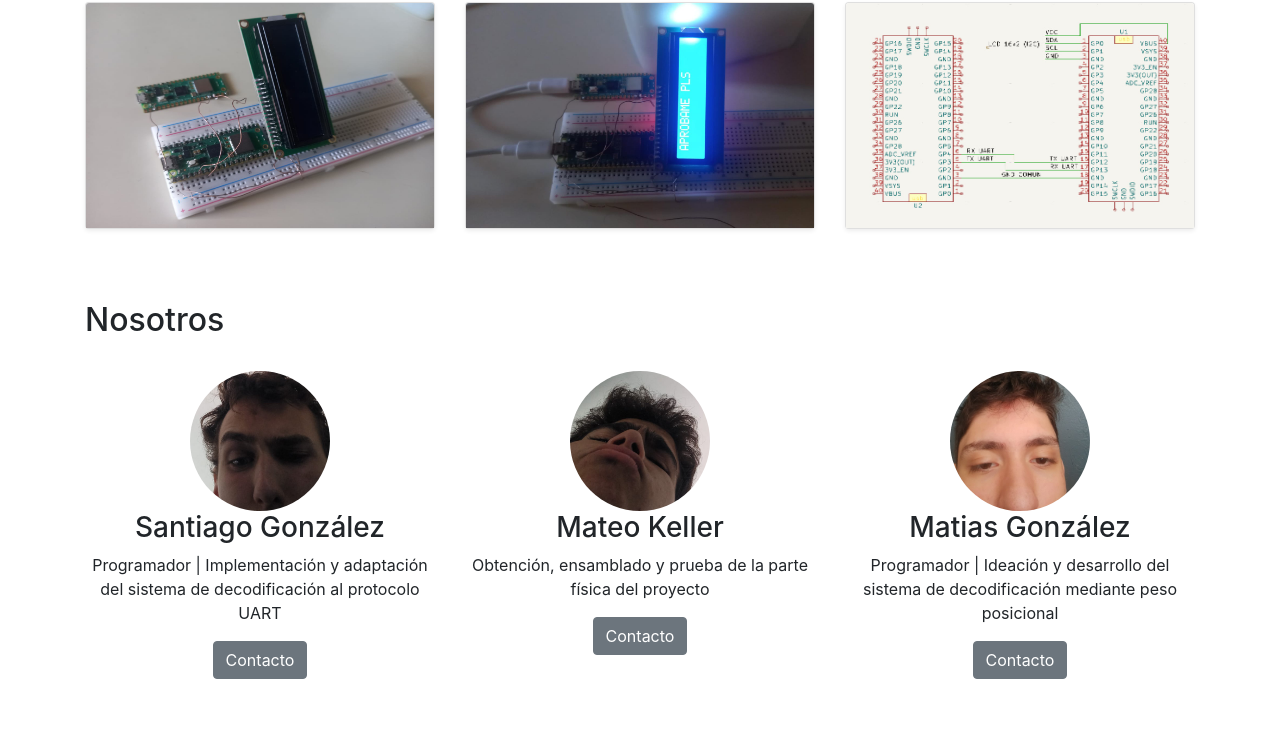
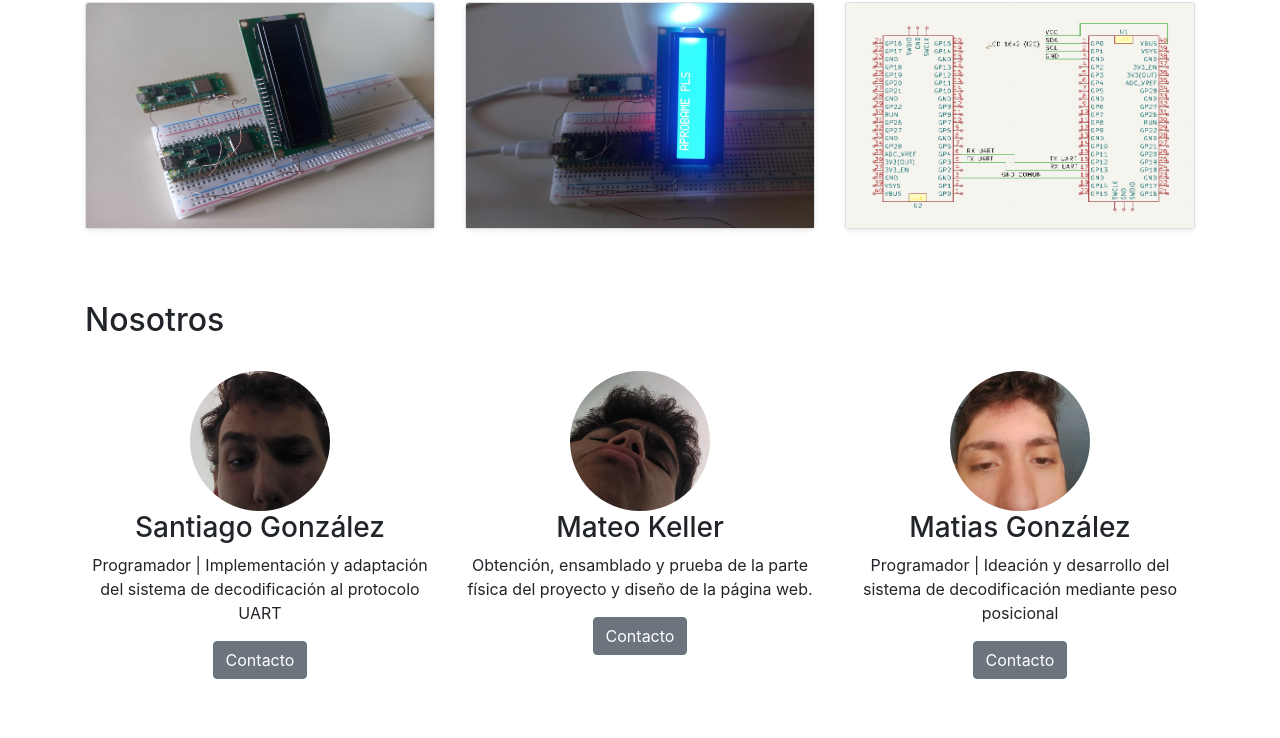
Before and after one commit to pitutsas/pitutsas.github.io, a plain HTML site: page index.html in a window 1280 px wide. Shown: the part 860-1598 px from the top of the page. Drawn offline with nearby package versions, Linux system fonts and the light colour scheme.

Commit message:
Update index.html

```diff
--- a/index.html
+++ b/index.html
@@ -154,7 +154,7 @@
             />
 
             <h3 class="fw-normal">Mateo Keller</h3>
-            <p>Obtención, ensamblado y prueba de la parte física del proyecto</p>
+            <p>Obtención, ensamblado y prueba de la parte física del proyecto y diseño de la página web.</p>
             <p>
               <a class="btn btn-secondary" href="https://mail.google.com/mail/?view=cm&fs=1&to=mateokeller@impatrq.com" target="_blank">Contacto</a>
             </p>
```
